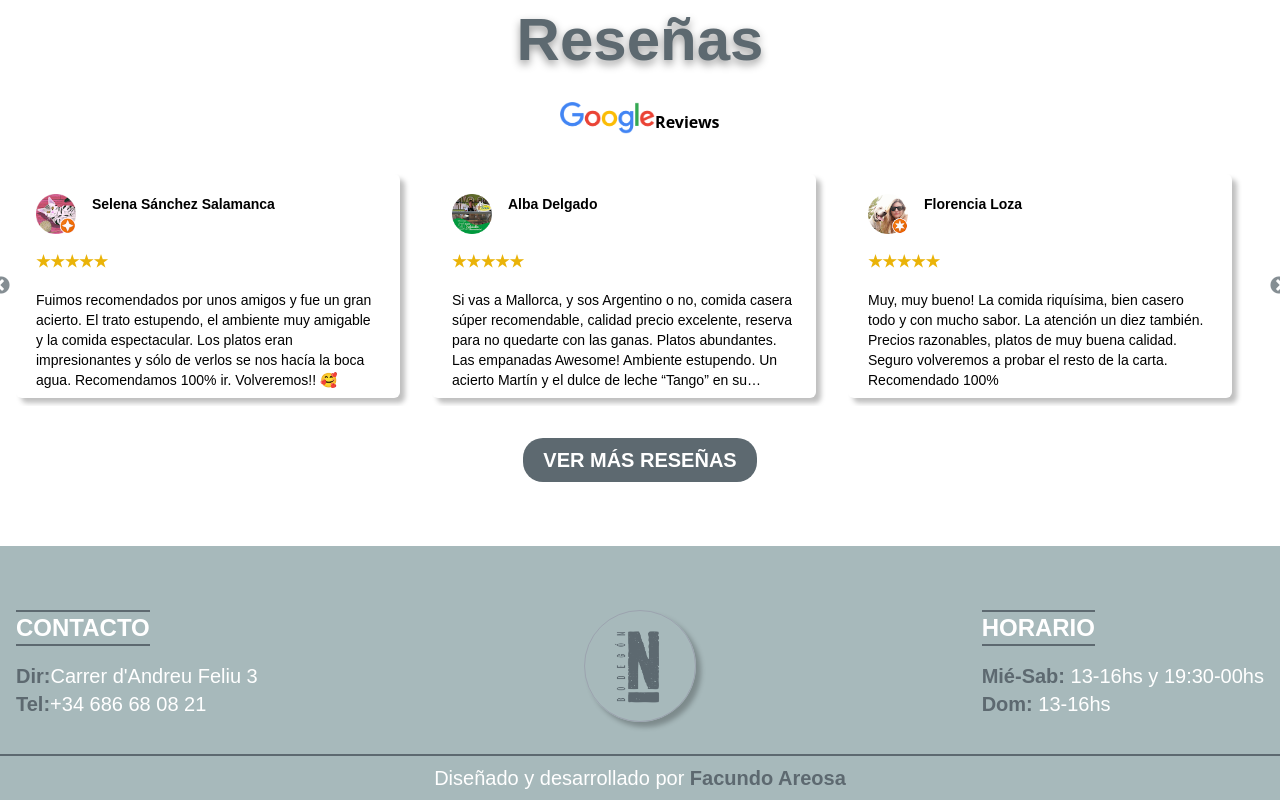
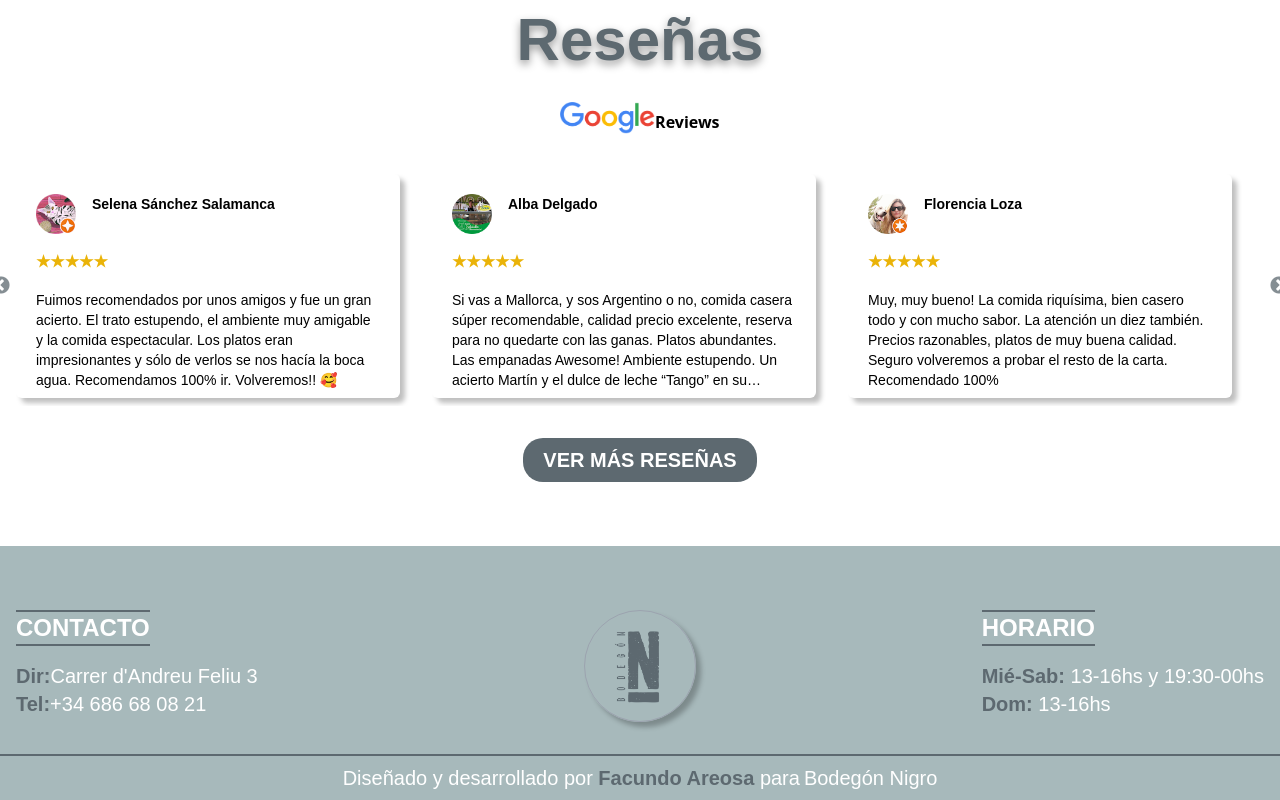
Before and after one commit to facuareosa/nigro_web, a React (Vite) app: page / in a window 1280 px wide. Shown: the part 2714-3514 px from the top of the page. Built offline with nearby package versions, Linux system fonts and the light colour scheme; a web font is replaced by a local one.

Commit message:
resolviendo SEO h1-meta

```diff
--- a/index.html
+++ b/index.html
@@ -5,6 +5,7 @@
     <link rel="icon" type="image/svg+xml" href="/vite.svg" />
     <link rel="stylesheet" href="./src/reset.css" />
     <meta name="viewport" content="width=device-width, initial-scale=1.0" />
+    <meta name="description" content ="restaurant de comida tipica argentina">
     <title>Bodegón Nigro</title>
   </head>
   <body>
--- a/src/sections/Footer.jsx
+++ b/src/sections/Footer.jsx
@@ -27,8 +27,9 @@ function Footer() {
                 </div>
             </div>
         </div>
-        <div className='border-t-2 border-solid border-custom-gray flex justify-center py-2 text-xl text-white'>
-            <a href="https://linkedin.com/in/facuareosa" target='_blank' className=''> Diseñado y desarrollado por <span className='text-custom-gray font-bold'>Facundo Areosa</span></a>
+        <div className='border-t-2 border-solid border-custom-gray flex justify-center gap-1 py-2 text-xl text-white'>
+            <a href="https://linkedin.com/in/facuareosa" target='_blank' className=''> Diseñado y desarrollado por <span className='text-custom-gray font-bold'>Facundo Areosa </span>para </a>
+            <h1>Bodegón Nigro</h1>
         </div>
     </footer>
   )
--- a/src/sections/Navbar.jsx
+++ b/src/sections/Navbar.jsx
@@ -26,7 +26,7 @@ function Navbar() {
         <Nav isOpen={isOpen} toggleNavbar={toggleNavbar} className="overflow-visible"/>
 
         <div className={`order-4 flex ${isOpen ? 'items-center justify-center col-span-2' : 'h-0 overflow-hidden'} md:h-auto md:col-span-1 md:justify-end md:items-center gap-3`}>
-          <a href="https://www.instagram.com/bodegonnigro/" target="_blank" className={`${isOpen ? 'hidden' : ''} md:block`}>
+          <a href="https://www.instagram.com/bodegonnigro/" target="_blank" title="enlace a instagram" className={`${isOpen ? 'hidden' : ''} md:block`}>
             <FaInstagram className='w-6 h-6 hover:text-custom-gray hover:scale-110'/>
           </a>
           <a href="https://api.whatsapp.com/send?phone=34686680821" target="_blank" className="uppercase py-2 px-5 bg-custom-gray text-xl rounded-[1.25rem] hover:scale-95">
--- a/src/sections/Recomendation.jsx
+++ b/src/sections/Recomendation.jsx
@@ -5,7 +5,7 @@ function Recomendation() {
   return (
     <section className='flex justify-center'>
         <div className='px-4 flex justify-center items-center gap-10 w-full max-w-7xl my-8'>
-            <a href="https://www.instagram.com/bodegonnigro/" target='_blank'><FaInstagram className='text-custom-gray w-28 h-28 hover:text-custom-lightblue hover:drop-shadow-custom-static'/></a>
+            <a href="https://www.instagram.com/bodegonnigro/" target='_blank'title="enlace a instagram"><FaInstagram className='text-custom-gray w-28 h-28 hover:text-custom-lightblue hover:drop-shadow-custom-static'/></a>
             <p className='text-2xl md:text-[2rem] font-saira text-custom-gray'>Revisa nuestro <a href='https://www.instagram.com/bodegonnigro/' target='_blank'>instagram</a> y enterate de nuestras propuestas semanales</p>
         </div>
     </section>
```
